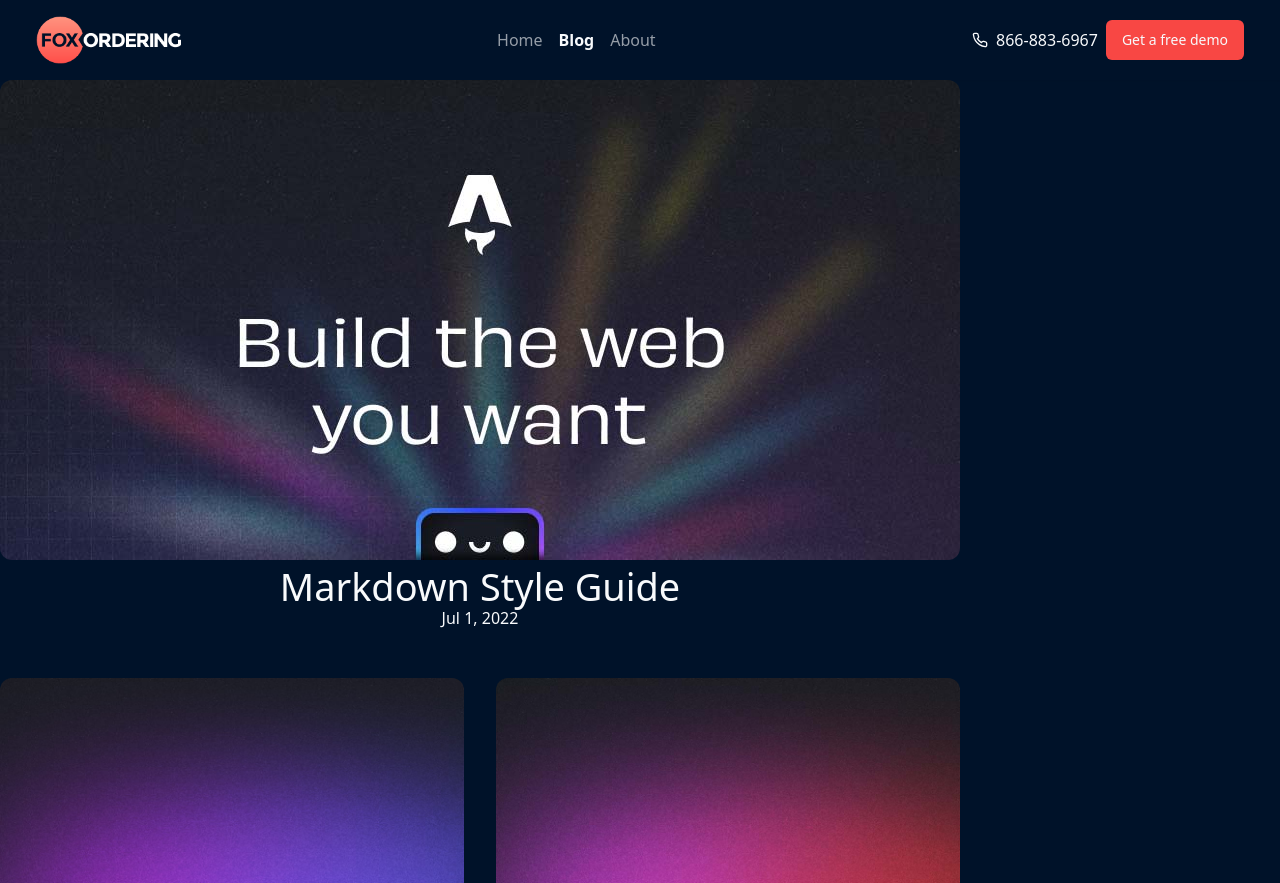
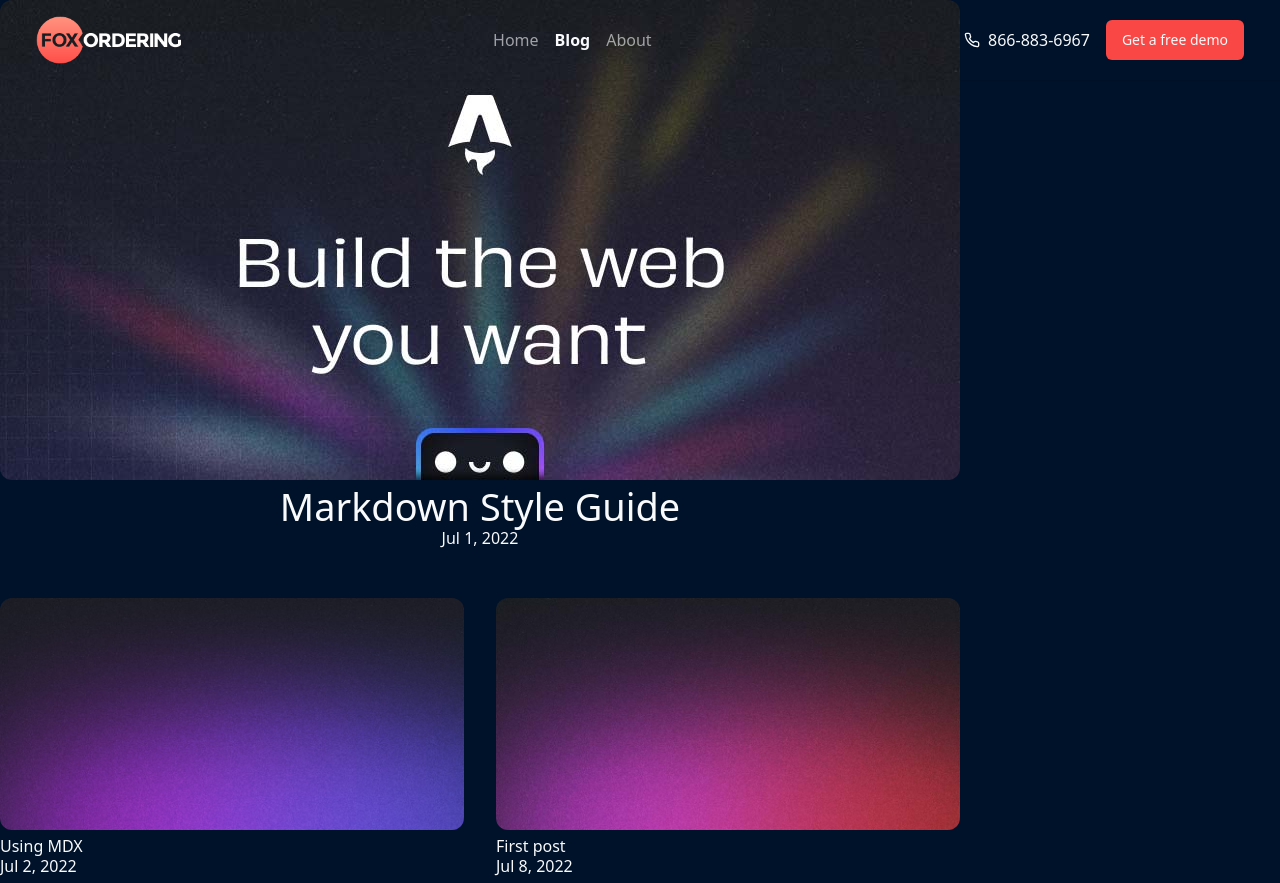
Before and after one commit to AFPedreros/FoxWebsite, an Astro site: page /blog in a window 1280 px wide. Shown: the top 883 px of the page. Built offline with nearby package versions, Linux system fonts and the light colour scheme; Astro itself is replaced by a stand-in of ours.

Commit message:
feat(header): update component styling and add animation to navigation bar

```diff
--- a/src/components/Header.astro
+++ b/src/components/Header.astro
@@ -8,7 +8,10 @@ import Phone from "@/components/icons/Phone.astro"
 import { Button } from "@/components/ui/button"
 ---
 
-<header class="flex h-20 items-center bg-background px-9 text-foreground shadow-sm">
+<header
+	id="header-nav"
+	class="fixed z-50 flex h-20 w-full items-center bg-transparent px-9 text-foreground shadow-sm"
+>
 	<nav class="flex w-full items-center justify-between">
 		<a href="/"><Image class="h-12 w-auto" src={foxLogo} alt="Fox Ordering logo." /></a>
 		<div class="flex items-center gap-4">
@@ -16,7 +19,7 @@ import { Button } from "@/components/ui/button"
 			<HeaderLink href="/blog">Blog</HeaderLink>
 			<HeaderLink href="/about">About</HeaderLink>
 		</div>
-		<div class="flex items-center gap-2">
+		<div class="flex items-center gap-4">
 			<Link class="flex items-center" href="tel:8668836967" target="_blank"
 				><Phone class="mr-2 size-4 shrink-0" /> 866-883-6967
 			</Link>
@@ -24,3 +27,16 @@ import { Button } from "@/components/ui/button"
 		</div>
 	</nav>
 </header>
+<style>
+	#header-nav {
+		animation: blur linear both;
+		animation-timeline: scroll(root);
+		animation-range: 0 200px;
+	}
+
+	@keyframes blur {
+		to {
+			background-color: hsl(var(--background));
+		}
+	}
+</style>
```
